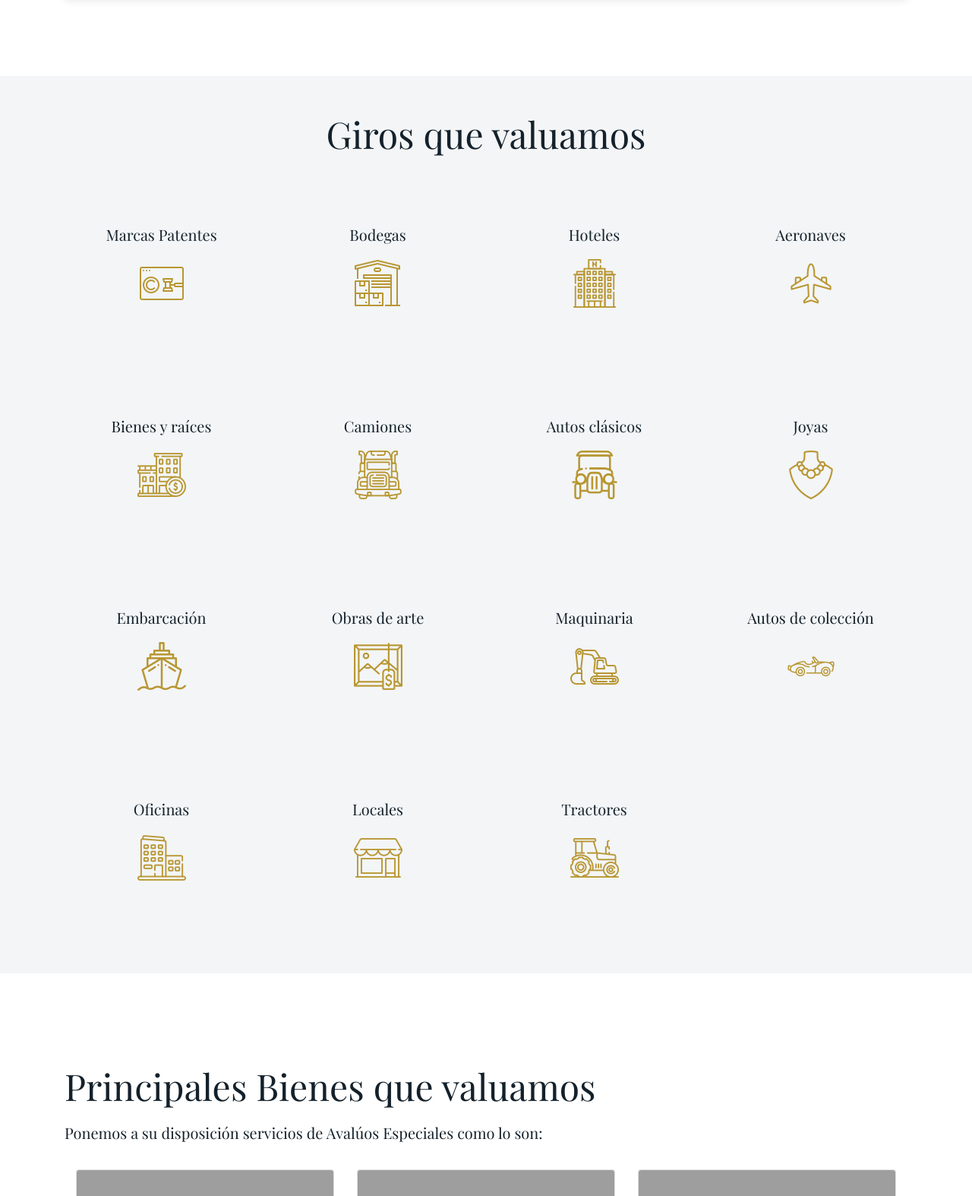
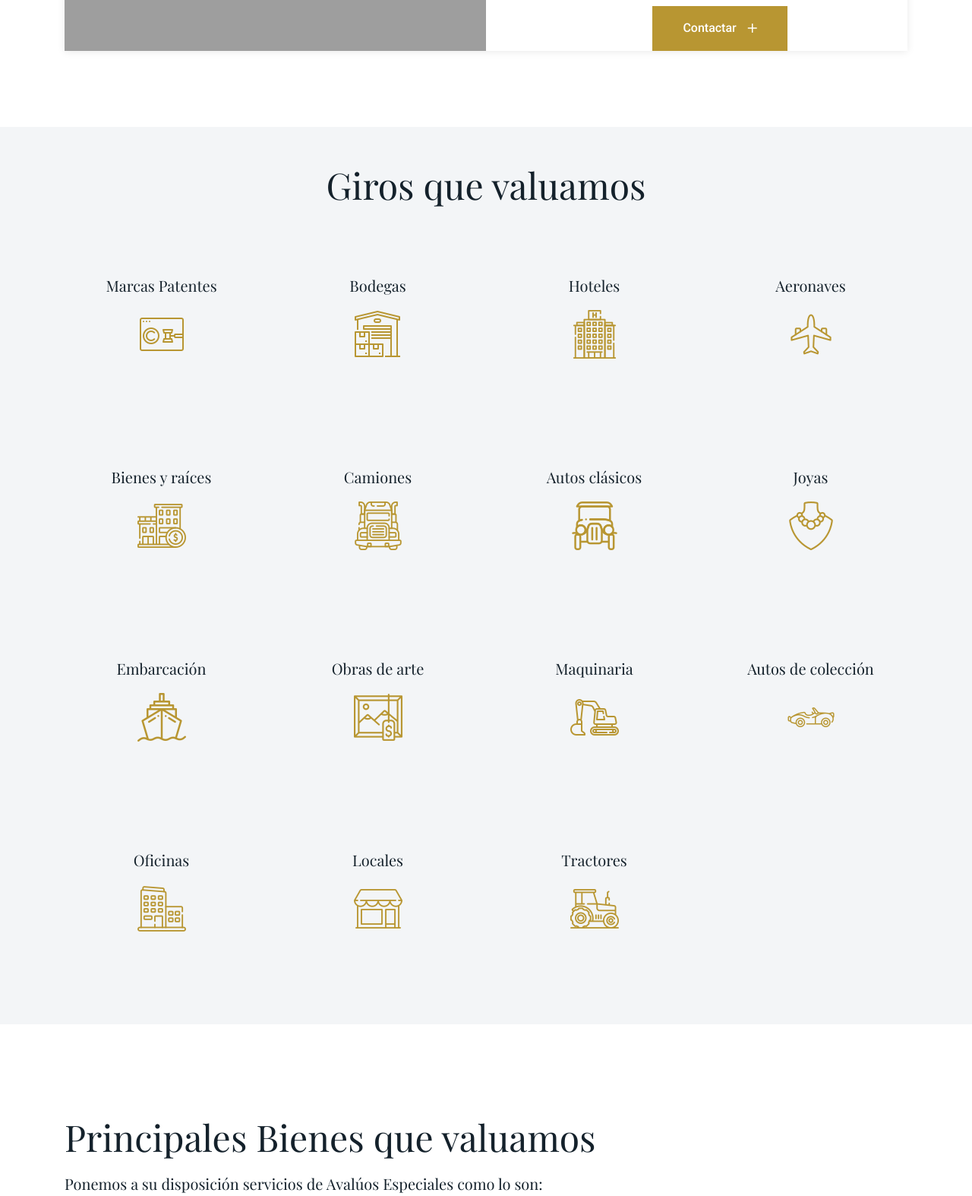
Before and after one commit to Ivonnemtz96/finisterra, a PHP site: page /avaluo in a window 1280 px wide. Shown: the part 1054-2628 px from the top of the page at 76% size. Run offline with PHP 8.4, Linux system fonts and the light colour scheme; some libraries are stand-ins or nearby versions; grey boxes are pictures that could not be loaded.

Commit message:
btn de contacto

```diff
--- a/modules/avaluo.php
+++ b/modules/avaluo.php
@@ -49,6 +49,14 @@
                                         </div>
                                     </div>
 
+                                </div>
+
+                                <div class="row justify-content-center mt-2">
+                                    <div class="col-3 ">
+                                        <a href="/contacto" class="theme-btn btn-orange">
+                                            Contactar <i class="fal fa-plus"></i>
+                                        </a>
+                                    </div>
                                 </div>
                             </div>
                         </div>
```
